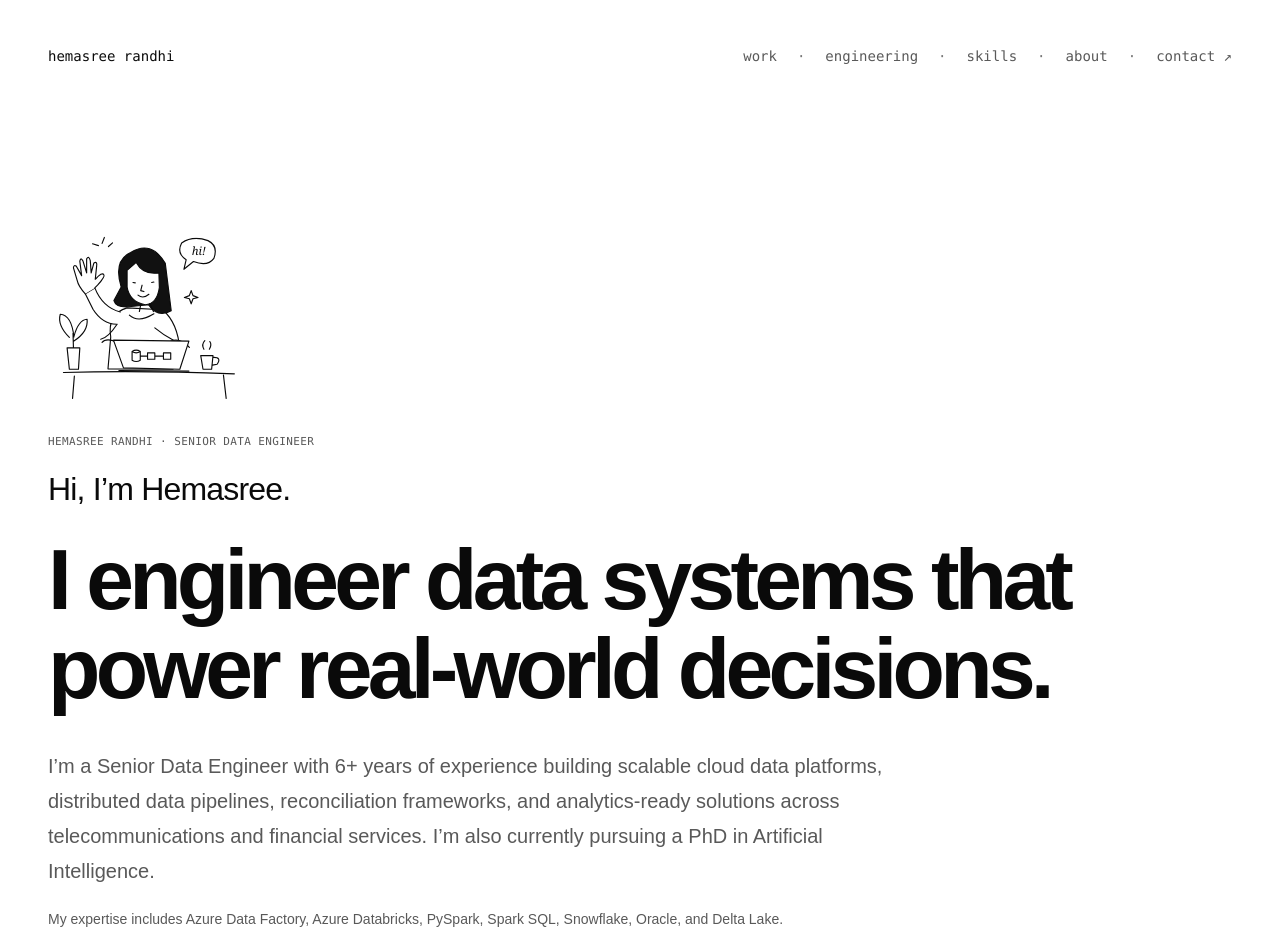
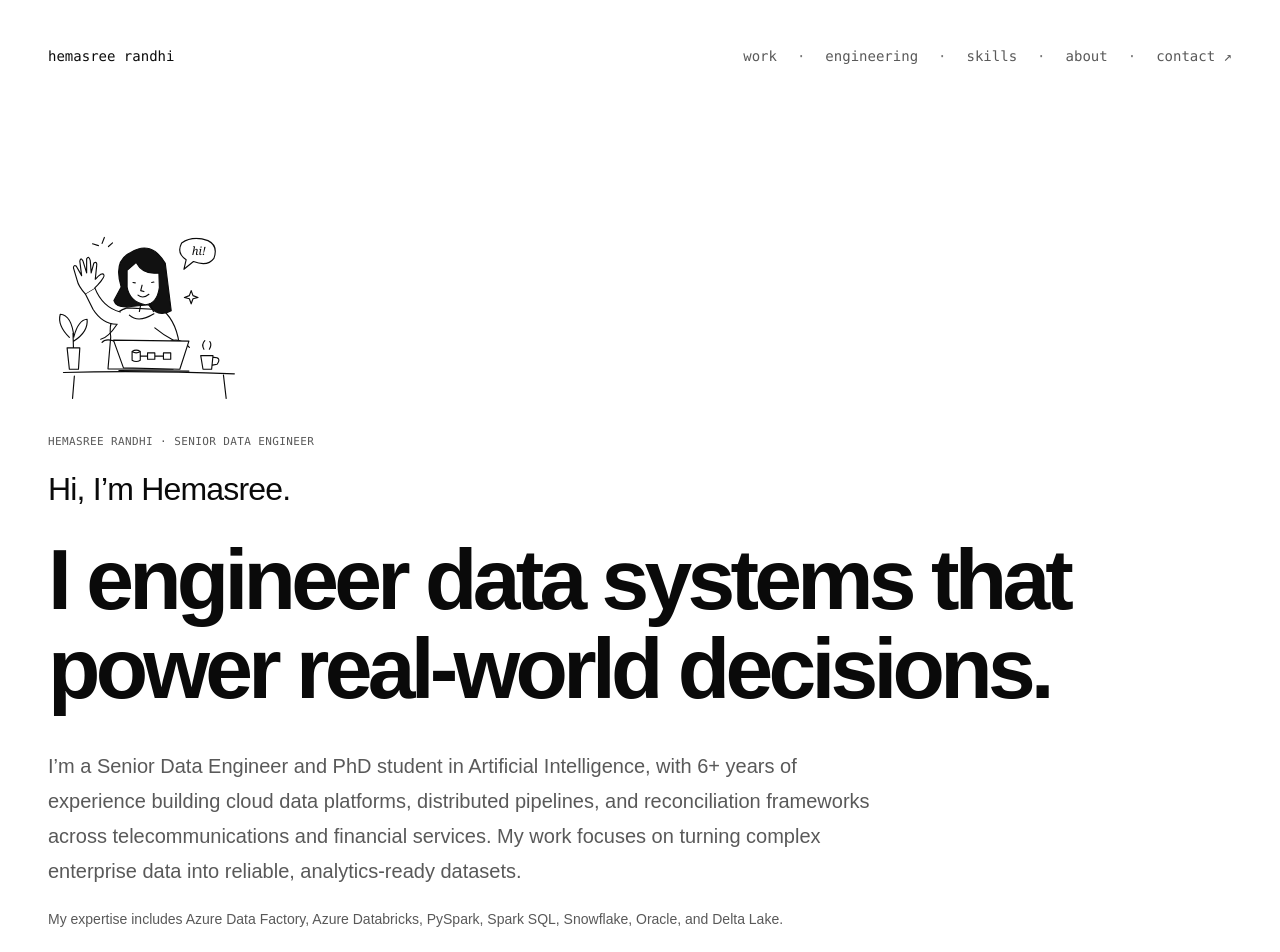
Before and after one commit to hrandhi-5303/Portfolio, a Next.js app: page / in a window 1280 px wide. Shown: the top 952 px of the page. Built offline with nearby package versions, Linux system fonts and the light colour scheme.

Commit message:
Refine homepage introduction with approved PhD wording

```diff
--- a/app/page.tsx
+++ b/app/page.tsx
@@ -25,11 +25,12 @@ export default function Home() {
             I engineer data systems that power <em>real-world decisions.</em>
           </h1>
           <p className="intro">
-            I’m a Senior Data Engineer with 6+ years of experience building
-            scalable cloud data platforms, distributed data pipelines,
-            reconciliation frameworks, and analytics-ready solutions across
-            telecommunications and financial services. I’m also currently
-            pursuing a PhD in Artificial Intelligence.
+            I’m a Senior Data Engineer and PhD student in Artificial Intelligence,
+            with 6+ years of experience building cloud data platforms,
+            distributed pipelines, and reconciliation frameworks across
+            telecommunications and financial services. My work focuses on
+            turning complex enterprise data into reliable, analytics-ready
+            datasets.
           </p>
           <p className="hero-note">
             My expertise includes Azure Data Factory, Azure Databricks, PySpark,
```
